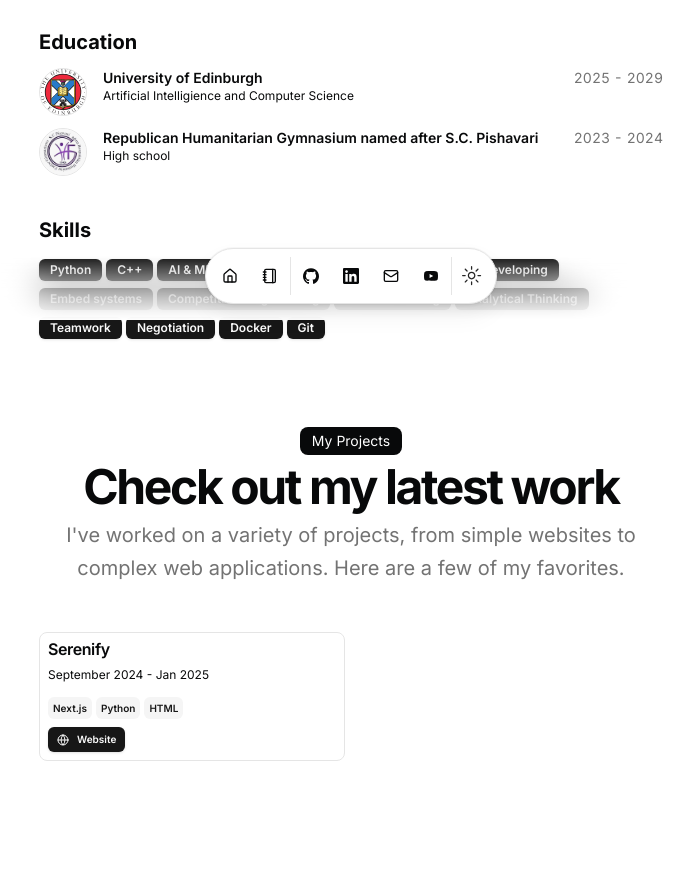
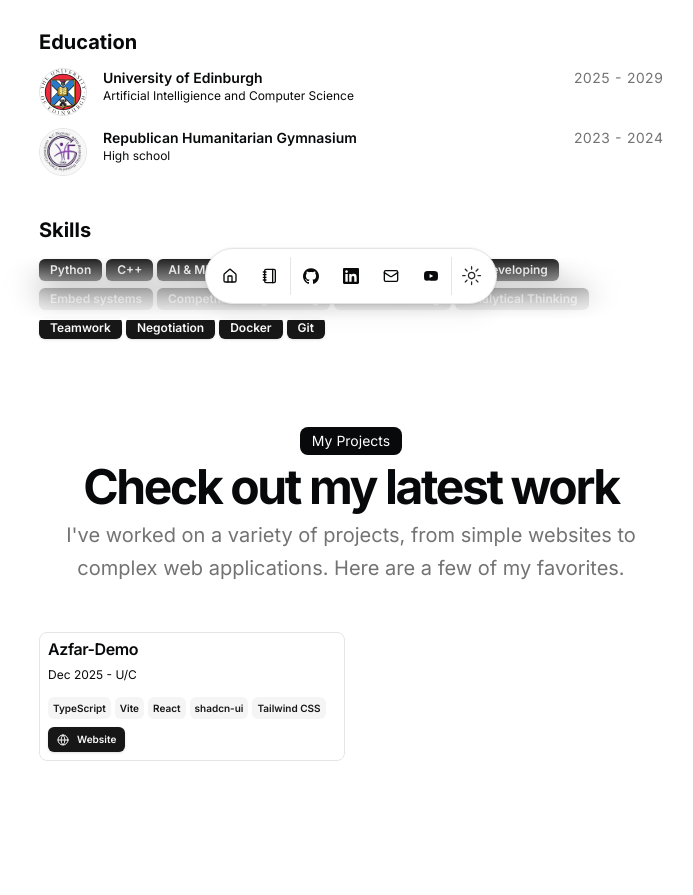
Before and after one commit to zmmmdf/portfolio, a Next.js app: page / in a window 1280 px wide. Shown: the part 480-1375 px from the top of the page, without its empty margins (289-982 px from the left). Built offline with nearby package versions, Linux system fonts and the light colour scheme.

Commit message:
Update resume.tsx

```diff
--- a/src/data/resume.tsx
+++ b/src/data/resume.tsx
@@ -84,7 +84,7 @@ export const DATA = {
       start: "Aug 2024",
       end: "Oct 2024",
       description:
-        "Intern at MPAY specializing in ASP.NET MVC and ASP.NET development, contributing to innovative solutions in the fintech sector.",
+        "Implemented production ASP .NET MVC features and REST APIs used by real users. Added integration tests and contributed to CI pipelines. Wrote incident reports and documentation, supporting documentation stability. Collaborated via Git/GitLab, contributing team workflows",
     },
   ],
   education: [
@@ -96,7 +96,7 @@ export const DATA = {
       start: "2025",
       end: "2029",
     },{
-      school: "Republican Humanitarian Gymnasium named after S.C. Pishavari",
+      school: "Republican Humanitarian Gymnasium",
       href: "https://pisheverihfg.edu.az/",
       degree: "High school",
       logoUrl: "/piseveri.jpg",
@@ -106,21 +106,23 @@ export const DATA = {
   ],
   projects: [
     {
-      title: "Serenify",
-      href: "https://serenify.mziya.xyz",
-      dates: "September 2024 - Jan 2025",
+      title: "Azfar-Demo",
+      href: "https://azfar-demo.ziyamammadov.me/",
+      dates: "Dec 2025 - U/C",
       active: true,
       description:
         "",
       technologies: [
-        "Next.js",
-        "Python",
-        "HTML",
+        "TypeScript",
+        "Vite",
+        "React",
+        "shadcn-ui",
+        "Tailwind CSS"
       ],
       links: [
         {
           type: "Website",
-          href: "https://serenify.mziya.xyz",
+          href: "https://azfar-demo.ziyamammadov.me/",
           icon: <Icons.globe className="size-3" />,
         },
       ],
```
